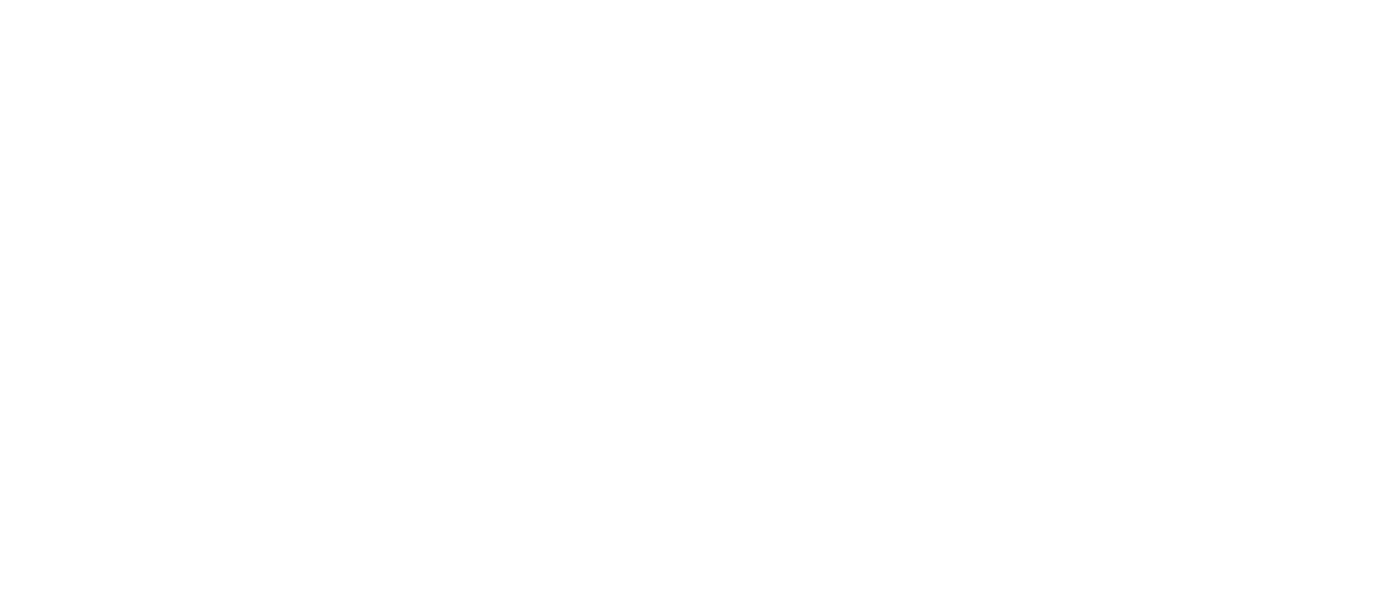
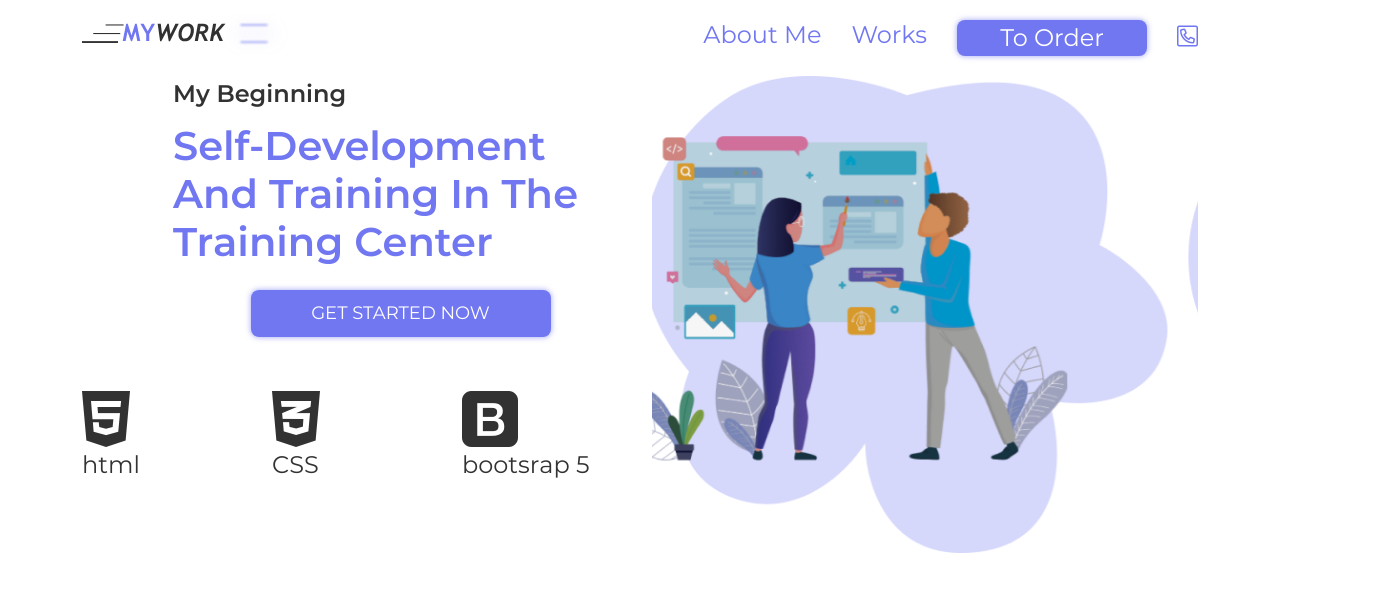
Before and after one commit to Charos77/MyWork, a plain HTML site: page index.html in a window 1280 px wide. Shown: the whole page, 1381 px wide, since content can reach past the window. Drawn offline with Linux system fonts and the light colour scheme.

Commit message:
project continue header

```diff
--- /dev/null
+++ b/css/media.css
@@ -0,0 +1,11 @@
+@media (prefers-color-scheme: dark){
+    :root{
+    --body: #151437;
+    --text: #fff;
+    --dots: #ebebeb;
+    }
+
+    .logo::before{
+        content: url(../img/svg/logo-dark.svg);
+    }
+}
--- a/css/style.css
+++ b/css/style.css
@@ -0,0 +1,149 @@
+@import 'fonts.css';
+
+:root{
+    --body: #fff;
+    --text: #323232;
+    --link: #7177f1;
+    --title: #7177f1;
+    --btn: #7177f1;
+    --dots-active: #7177f1;
+    --dots: #828282;
+    --font-primariy: 'Montserrat';
+    --font-secondary: 'Trebuchet';
+}
+
+
+body{
+    background: var(--body);
+    font-family: var(--font-primariy);
+    color: var(--text);
+}
+
+
+a{
+    text-decoration: none;
+}
+
+h1,h2,h3,h4,h5,h6, p {
+    margin: 0;
+}
+
+.logo::before{
+    content: url(../img/svg/logo-light.svg);
+}
+
+.all-btn{
+    background: var(--btn);
+    padding: 10px 0;
+    text-align: center;
+    display: block;
+    color: #fff !important;
+    box-shadow: 0px 0px 5px 1px rgba(113, 119, 241, 0.5);
+    border-radius: 8px;
+    transition: 500ms;
+
+}
+
+.all-btn:hover{
+    background: #fff;
+    color: var(--btn) !important;
+}
+
+.title{
+    font-size: 40px;
+    font-weight: 600;
+    text-transform: capitalize;
+    color: var(--title);
+}
+
+/* header start */
+
+.header__link{
+    color: var(--link);
+    font-size: 24px;
+    line-height: 16px;
+    text-transform: capitalize;
+    transition: 500ms;
+}
+
+.header__link:hover{
+    color: var(--text);
+}
+
+.header__link-btn{
+    width: 190px;
+}
+
+.header__list{
+    column-gap: 30px;
+    row-gap: 15px;
+}
+
+.header__menu{
+    width: 50px;
+    height: 1px;
+    display: flex;
+    justify-content: center;
+    align-items: center;
+    border: none;
+    padding: 0;
+    position: relative;
+}
+
+.header__menu:focus{
+    box-shadow: unset;
+}
+
+.header__menu.collapsed{
+    background: var(--text);
+    transition: 500ms;
+}
+
+
+.header__menu::before,
+.header__menu::after{
+    content: '';
+    position: absolute;
+    top: -10px;
+    left: 0;
+    width: 100%;
+    height: 100%;
+    background: var(--text);
+    transition: 500ms;
+}
+.header__menu::after{
+    top: 10px;
+}
+
+.header__menu:not(.collapsed)::before{
+    top: 0;
+    transform: rotate(-45deg);
+}
+.header__menu:not(.collapsed)::after{
+    top: 0;
+    transform: rotate(45deg);
+}
+
+.header__subtitle{
+    font-size: 24px;
+    font-weight: 600;
+    margin-bottom: 10px;
+    text-transform: capitalize;
+    color: var(--text);
+}
+
+
+.header__title{
+    margin-bottom: 24px;
+}
+
+.header__btn{
+    max-width: 300px;
+    width: 100%;
+    text-transform: uppercase;
+    font-size: 18px;
+    margin: 0 auto 50px;
+}
+
+
+/* header start */
--- a/index.html
+++ b/index.html
@@ -8,11 +8,81 @@
     <link rel="stylesheet" href="css/all.min.css">
    <link rel="stylesheet" href="libs/bootsrap.css">
    <link rel="stylesheet" href="css/style.css">
+   <link rel="stylesheet" href="css/media.css">
 </head>
 <body>
+   <header class="header">
+      <nav class="navbar navbar-expand-lg navbar-light">
+         <div class="container">
+           <a class="navbar-brand header__logo logo" href="#"></a>
+           <button class="navbar-toggler header__menu collapsed" type="button" data-bs-toggle="collapse" data-bs-target="#navbarSupportedContent" aria-controls="navbarSupportedContent" aria-expanded="false" aria-label="Toggle navigation">
+           </button>
+           <div class="collapse navbar-collapse" id="navbarSupportedContent">
+             <ul class="navbar-nav ms-auto align-items-end align-items-lg-center header__list">
+               <li class="nav-item">
+                 <a class="header__link" href="#">About me</a>
+               </li>
+               <li class="nav-item">
+                 <a class="header__link" href="#">Works</a>
+               </li>
+               <li class="nav-item">
+                 <a class="header__link header__link-btn all-btn" href="#">to order</a>
+               </li>
+               <li class="nav-item">
+                 <a class="header__link" href="#"><span class="fal fa-phone-square-alt header__link-tel"></span></a>
+               </li>
+             </ul>
+           </div>
+         </div>
+       </nav>
+       <div class="header__content">
+          <div class="container">
+            <div id="carouselExampleIndicators" class="carousel slide row" data-bs-ride="carousel">
+               <div class="carousel-indicators">
+                 <button type="button" data-bs-target="#carouselExampleIndicators" data-bs-slide-to="0" class="active" aria-current="true" aria-label="Slide 1"></button>
+                 <button type="button" data-bs-target="#carouselExampleIndicators" data-bs-slide-to="1" aria-label="Slide 2"></button>
+                 <button type="button" data-bs-target="#carouselExampleIndicators" data-bs-slide-to="2" aria-label="Slide 3"></button>
+               </div>
+               <div class="col-xl-6">
+                  <div class="col-xl-10 ms-auto header__content-desc">
+                     <p class="header__subtitle">My beginning</p>
+                     <h1 class="header__title title">Self-development and training in the training center</h1>
+                     <a href="#!" class="header__btn all-btn">GET STARTED NOW</a>
+                  </div>
+                  <div class="row header__tech">
+                     <div class="col-sm-4">
+                        <span class="fab fa-html5 fa-4x header__tech-brand"></span>
+                        <h4 class="header__tech-name">html</h4>
+                     </div>
+                     <div class="col-sm-4">
+                        <span class="fab fa-css3-alt fa-4x header__tech-brand"></span>
+                        <h4 class="header__tech-name">CSS</h4>
+                     </div>
+                     <div class="col-sm-4">
+                        <span class="fab fa-bootstrap fa-4x header__tech-brand"></span>
+                        <h4 class="header__tech-name">bootsrap 5</h4>
+                     </div>
+                  </div>
+               </div>
+               <div class="col-xl-6">
+                  <div class="carousel-inner">
+                     <div class="carousel-item active">
+                       <img src="img/slide_1.png" class="d-block w-100  header__carousel-img" alt="...">
+                     </div>
+                     <div class="carousel-item">
+                       <img src="img/slide_2.png" class="d-block w-100  header__carousel-img" alt="...">
+                     </div>
+                     <div class="carousel-item">
+                       <img src="img/slide_1.png" class="d-block w-100  header__carousel-img" alt="...">
+                     </div>
+                   </div>
+               </div>
 
 
-
+             </div>
+          </div>
+       </div>
+   </header>
 
 
    <script src="libs/bootsrap.js"></script>
```
